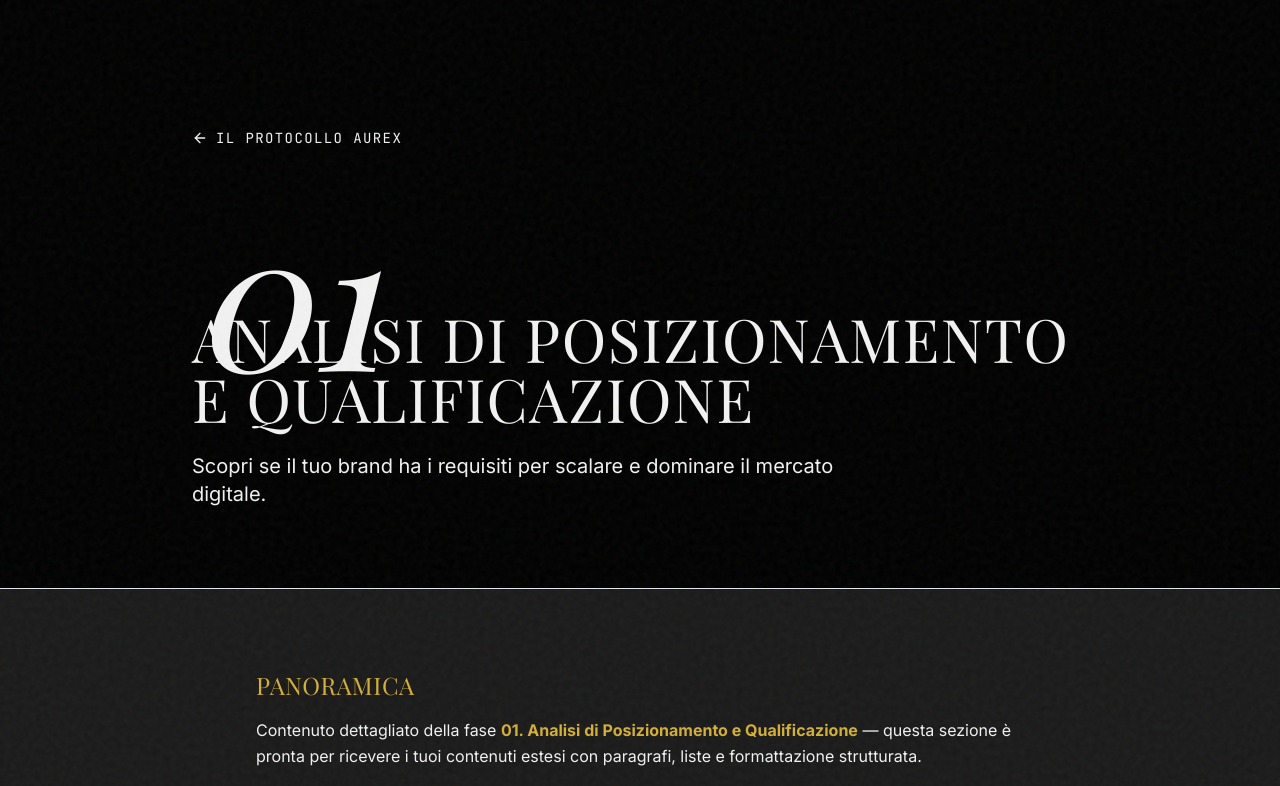
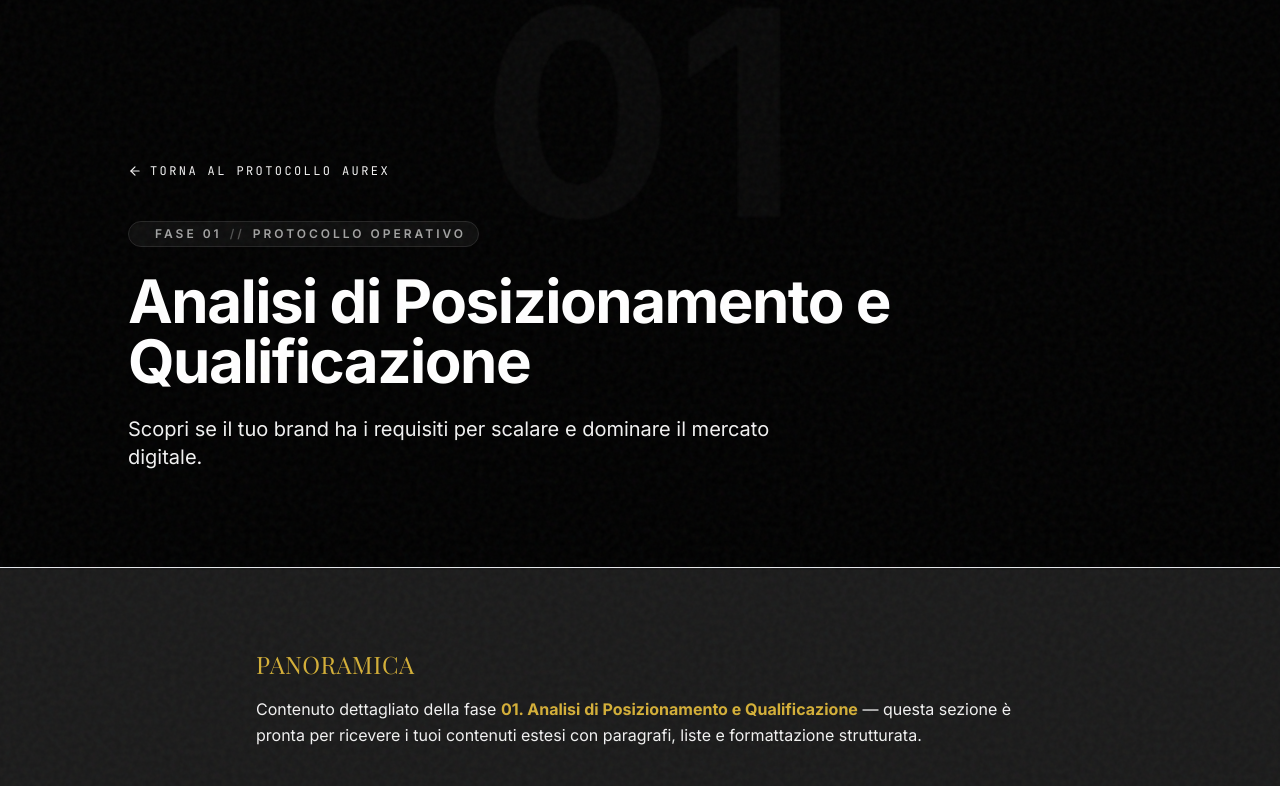
Before and after one commit to aurexagency/Aurex, a React (Vite) app: page /protocollo/01-analisi-posizionamento in a window 1280 px wide. Shown: the top 786 px of the page. Built offline with nearby package versions, Linux system fonts and the light colour scheme; a web font is replaced by a local one.

Commit message:
Modifica hero Pagine protocollo

```diff
--- a/src/pages/ProtocolDetail.tsx
+++ b/src/pages/ProtocolDetail.tsx
@@ -94,40 +94,59 @@ export default function ProtocolDetail() {
       {/* ── HERO BANNER ────────────────────────────────────────────────────── */}
       <header
         ref={heroRef}
-        className="relative pt-32 pb-20 px-6 lg:px-12 bg-brand-black border-b border-brand-gold/10"
+        className="relative overflow-hidden pt-32 pb-16 md:pt-40 md:pb-24 px-6 lg:px-12 bg-brand-black border-b border-brand-gold/10"
       >
-        <div className="max-w-4xl mx-auto">
-          {/* Back link */}
+        {/* Ultra-subtle watermark number — z-0, non-invasive */}
+        <span
+          className="absolute -top-8 left-1/2 -translate-x-1/2 -z-0 text-[14rem] md:text-[18rem] font-black
+                     text-white/[0.03] select-none pointer-events-none leading-none blur-[1px]"
+          aria-hidden="true"
+        >
+          {step.number}
+        </span>
+
+        <div className="relative z-10 max-w-5xl mx-auto">
+
+          {/* ── Breadcrumb / Back link ─────────────────────────────────────── */}
           <Link
             to="/#protocol"
-            className="inline-flex items-center gap-2 text-sm font-mono text-brand-gold/60 tracking-widest uppercase mb-12
+            className="inline-flex items-center gap-2 text-xs font-mono text-brand-gold/50 tracking-[0.2em] uppercase mb-10
                        hover:text-brand-gold transition-colors duration-300"
           >
-            <ArrowLeft className="w-4 h-4" />
-            Il Protocollo Aurex
+            <ArrowLeft className="w-3.5 h-3.5" />
+            Torna al Protocollo Aurex
           </Link>
 
-          {/* Phase number */}
-          <span
-            className="block text-[8rem] md:text-[12rem] font-serif italic text-brand-gold/10 leading-none select-none -mb-12 md:-mb-20"
-            aria-hidden="true"
-          >
-            {step.number}
-          </span>
+          {/* ── Phase badge (eyebrow) ──────────────────────────────────────── */}
+          <div className="mb-6">
+            <span
+              className="inline-flex items-center gap-2 text-xs uppercase tracking-[0.25em] font-semibold
+                         text-neutral-400 border border-neutral-800 bg-neutral-900/60
+                         px-3 py-1 rounded-full backdrop-blur-md"
+            >
+              <span className="w-1.5 h-1.5 rounded-full bg-brand-gold/60" aria-hidden="true" />
+              Fase {step.number}
+              <span className="text-neutral-600" aria-hidden="true">//</span>
+              Protocollo Operativo
+            </span>
+          </div>
 
-          {/* Title — H1 SEO */}
-          <h1 className="text-3xl md:text-5xl lg:text-6xl font-display uppercase tracking-wide text-brand-marble leading-tight mb-6">
+          {/* ── H1 — clean title, no number prefix ────────────────────────── */}
+          <h1 className="text-3xl md:text-5xl lg:text-6xl font-bold tracking-tight text-white leading-tight mb-6">
             {step.title}
           </h1>
 
-          {/* Hook */}
+          {/* ── Hook ──────────────────────────────────────────────────────── */}
           <p className="text-lg md:text-xl font-sans text-brand-marble/60 max-w-2xl leading-relaxed">
             {step.hook}
           </p>
         </div>
 
         {/* Bottom gold accent */}
-        <div className="absolute bottom-0 left-0 right-0 h-[1px] bg-gradient-to-r from-transparent via-brand-gold/40 to-transparent" aria-hidden="true" />
+        <div
+          className="absolute bottom-0 left-0 right-0 h-[1px] bg-gradient-to-r from-transparent via-brand-gold/40 to-transparent"
+          aria-hidden="true"
+        />
       </header>
 
       {/* ── BODY CONTENT ───────────────────────────────────────────────────── */}
```
